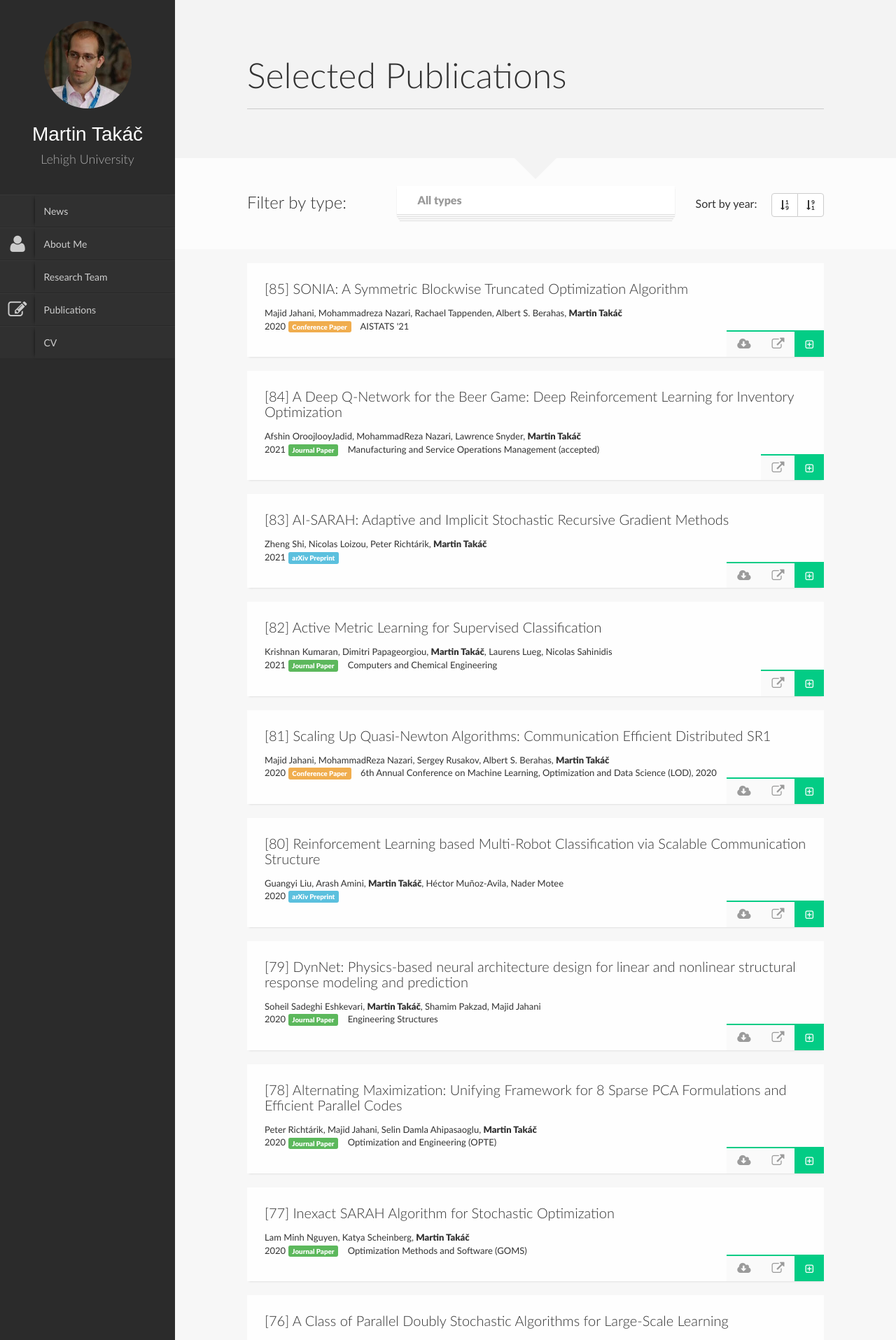
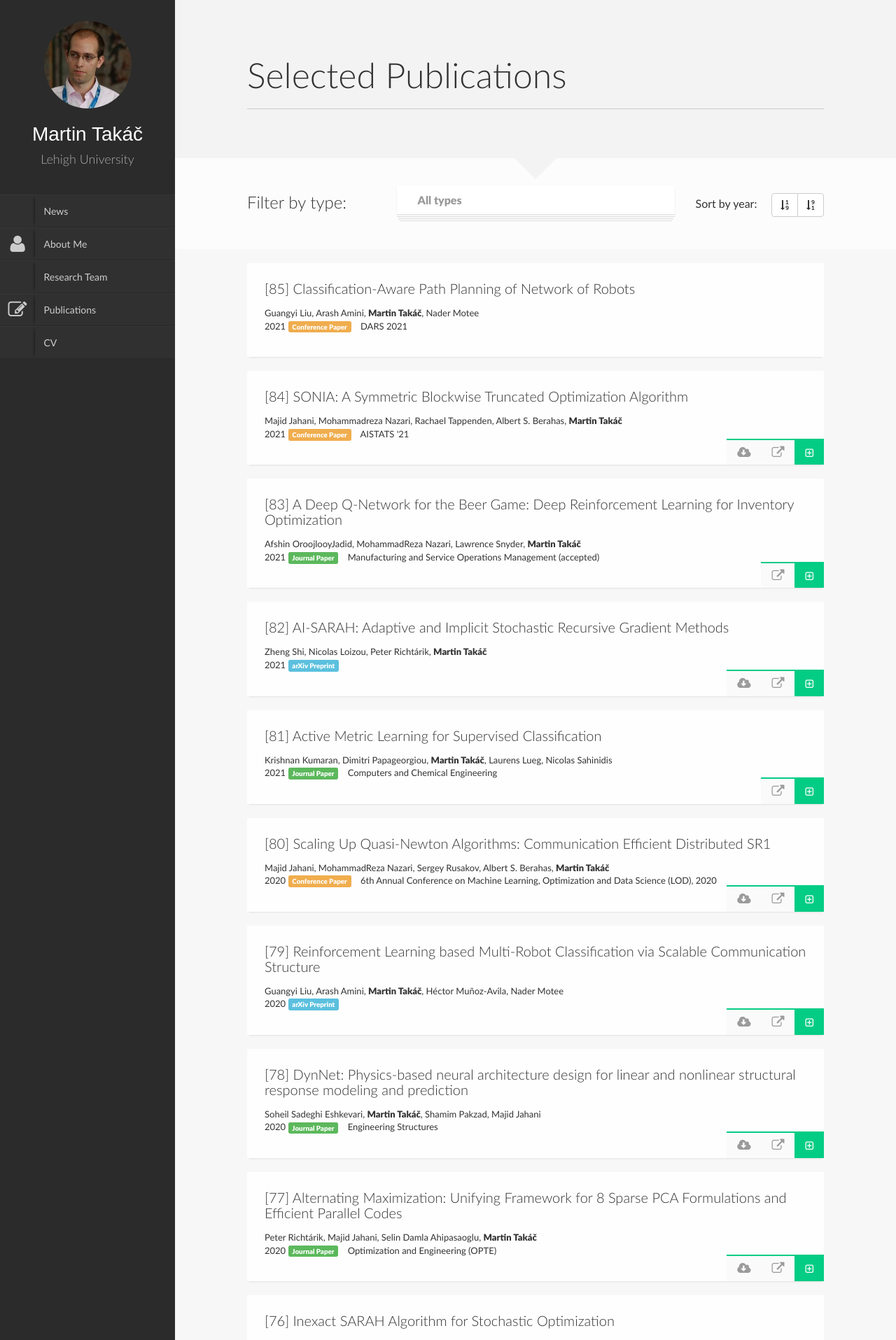
Before and after one commit to martintaki/takac.github.io, a Jekyll site: the page built from Publications.html, in a window 1280 px wide. Shown: the top 1915 px of the page at 70% size. Built offline with Jekyll 4.4.1, drawn with Linux system fonts in a browser that asks for light colours; nearby versions of some CDN libraries; library files that are not in the unit come from our copies; some of the changed text lies outside the part shown.

Commit message:
update 03-29-2021

```diff
--- a/_data/papers.yaml
+++ b/_data/papers.yaml
@@ -1,3 +1,10 @@
+- authors: "Guangyi Liu, Arash Amini, <strong>Martin Tak\xE1\u010D</strong>, Nader\
+    \ Motee"
+  journal: DARS 2021
+  ltype: 'DARS 2021 '
+  title: Classification-Aware Path Planning of Network of Robots
+  type: cpaper
+  year: '2021'
 - abstract: 'This work presents a new algorithm for empirical risk minimization. The
 
     algorithm bridges the gap between first- and second-order methods by computing
@@ -24,12 +31,12 @@
   authors: "Majid Jahani, Mohammadreza Nazari, Rachael Tappenden, Albert S. Berahas,\
     \ <strong>Martin Tak\xE1\u010D</strong>"
   journal: AISTATS '21
-  link: https://arxiv.org/abs/2006.03949
+  link: http://proceedings.mlr.press/v130/jahani21a.html
   ltype: AISTATS '21
-  pdf: https://arxiv.org/pdf/2006.03949.pdf
+  pdf: http://proceedings.mlr.press/v130/jahani21a/jahani21a.pdf
   title: 'SONIA: A Symmetric Blockwise Truncated Optimization Algorithm'
   type: cpaper
-  year: '2020'
+  year: '2021'
 - abstract: "Problem definition: The beer game is widely used in supply chain management\
     \ classes to demonstrate the bullwhip effect and the importance of supply chain\
     \ coordination. The game is a decentralized, multiagent, cooperative problem that\
@@ -911,12 +918,6 @@
     Batches
   type: tpaper
   year: '2018'
-- authors: "Aryan Mokhtari, Alec Koppel, <strong>Martin Tak\xE1\u010D</strong>, Alejandro\
-    \ Ribeiro"
-  ltype: JMLR - minor revision
-  title: A Class of Parallel Doubly Stochastic Algorithms for Large-Scale Learning
-  type: tpaper
-  year: '2018'
 - abstract: The scale of modern datasets necessitates the development of efficient
     distributed optimization methods for machine learning. We present a general-purpose
     framework for the distributed environment, CoCoA, that has an efficient communication
```
